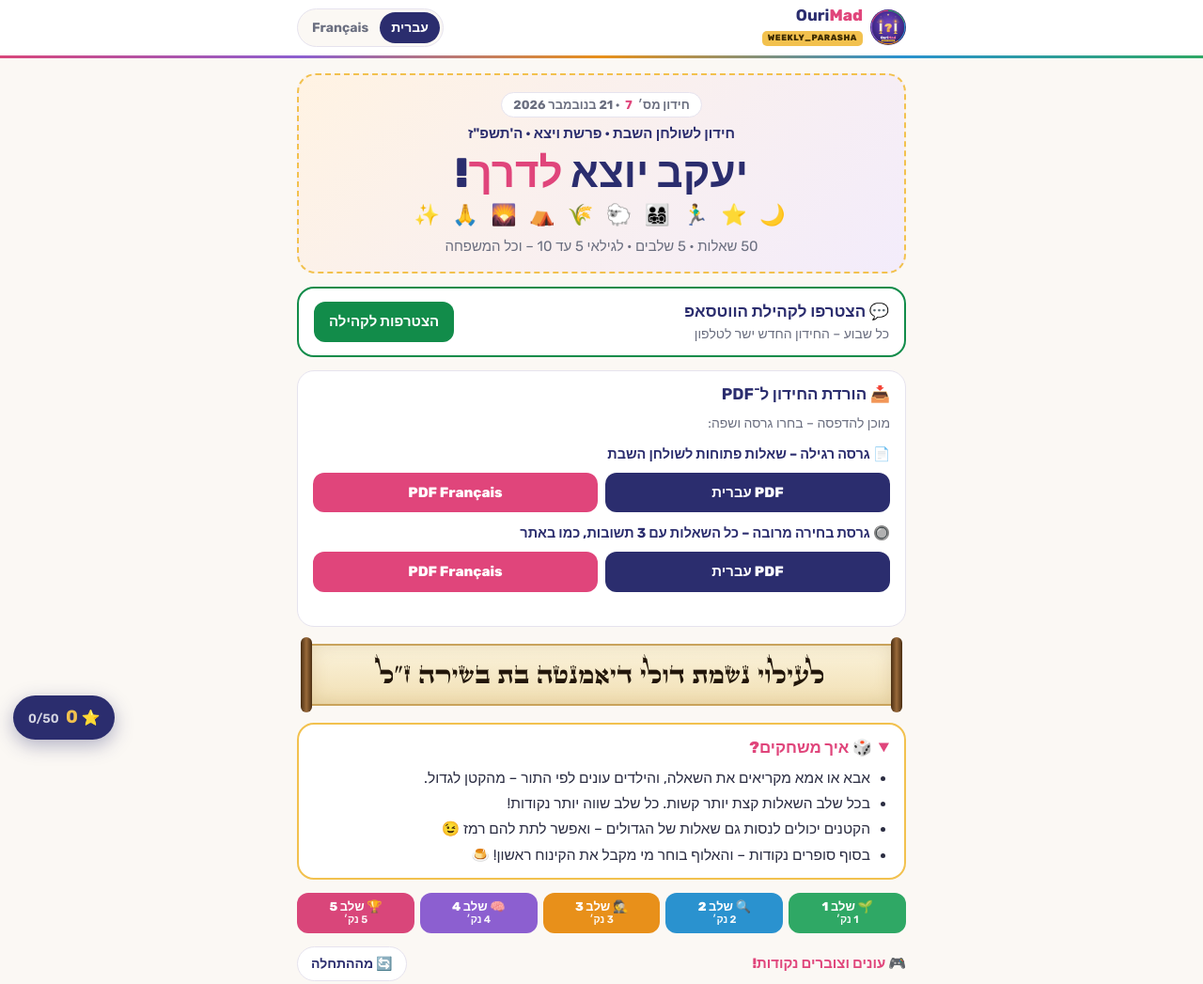
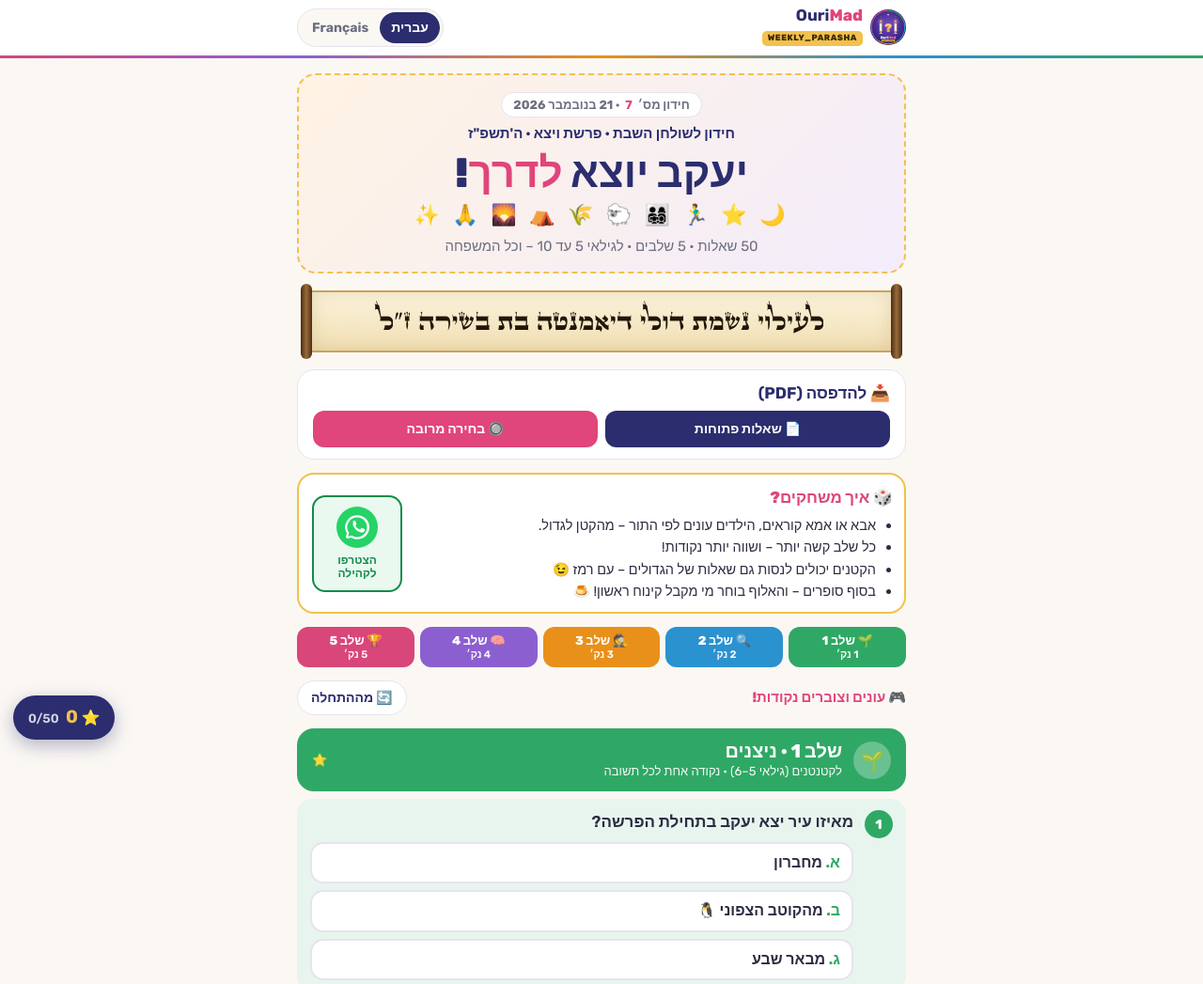
Before and after one commit to figaro6/parasha, a plain HTML site: page index.html in a window 1280 px wide. Shown: the top 1047 px of the page at 94% size. Drawn offline with Linux system fonts and the light colour scheme; a web font is replaced by a local one.

Commit message:
Site: dedication under the title, compact one-language PDF box, WhatsApp tile inside the rules box
Co-Authored-By: Claude Opus 5.5 <noreply@anthropic.com>
Claude-Session: https://claude.ai/code/session_01S9nMe3U32YHPd1cfJWsFuR

```diff
--- a/index.html
+++ b/index.html
@@ -69,7 +69,7 @@ h1 em{font-style:normal;color:var(--pink)}
 .oldnote button{border:0;background:var(--navy);color:var(--surface);border-radius:999px;padding:6px 14px;font-weight:700;cursor:pointer}
 
 /* download */
-.dl{display:none;flex-direction:column;gap:8px;background:var(--surface);border:1px solid var(--line);border-radius:18px;padding:12px 16px}
+.dl{display:none;flex-direction:column;gap:6px;background:var(--surface);border:1px solid var(--line);border-radius:18px;padding:12px 16px}
 body.can-dl .dl{display:flex}
 .dl h2{margin:0;font-size:17px;color:var(--navy)}
 .dl p{margin:0;font-size:14px;color:var(--muted)}
@@ -77,8 +77,9 @@ body.can-dl .dl{display:flex}
 .dlrow>*{flex:1;min-width:130px;border:0;border-radius:12px;padding:10px 12px;font-weight:800;font-size:15px;cursor:pointer;background:var(--navy);color:var(--surface);text-align:center;text-decoration:none}
 .dlrow>*+*{background:var(--pink)}
 .dlrow button:disabled{opacity:.6;cursor:progress}
-.dlmsg{font-size:14px;color:var(--muted);min-height:1.2em}
+.dlmsg{font-size:13px;color:var(--muted)}.dlmsg:empty{display:none}
 .dlv{font-size:14.5px;font-weight:700;color:var(--navy);margin-top:4px}
+.dl .dlrow>*{font-size:14px;padding:9px 6px;white-space:nowrap;min-width:0}
 
 /* WhatsApp community */
 .wa{display:flex;align-items:center;gap:12px;flex-wrap:wrap;background:var(--surface);border:2px solid var(--wa);border-radius:18px;padding:12px 16px}
@@ -89,9 +90,12 @@ body.can-dl .dl{display:flex}
 :root{--wa:#128c4a}
 
 /* how to play */
-.how{background:var(--surface);border:2px solid var(--gold);border-radius:18px;padding:12px 16px}
-.how summary{font-weight:800;color:var(--pink);font-size:17px;cursor:pointer}
-.how ul{margin:8px 0 0;padding-inline-start:20px;display:flex;flex-direction:column;gap:4px;font-size:15.5px}
+.how{display:flex;gap:12px;align-items:stretch;background:var(--surface);border:2px solid var(--gold);border-radius:18px;padding:12px 12px 12px 14px}
+.howmain{flex:1;min-width:0}
+.how h2{margin:0;font-weight:800;color:var(--pink);font-size:17px}
+.how ul{margin:6px 0 0;padding-inline-start:18px;display:flex;flex-direction:column;gap:3px;font-size:14.5px;line-height:1.4}
+.watile{flex:none;align-self:center;width:96px;display:flex;flex-direction:column;align-items:center;gap:6px;text-align:center;text-decoration:none;background:#e9f9ef;border:2px solid var(--wa);border-radius:14px;padding:10px 4px;color:var(--wa);font-weight:800;font-size:12px;line-height:1.2}
+.watile svg{width:44px;height:44px;background:#25d366;border-radius:50%;padding:6px;box-sizing:border-box}
 
 /* level nav + tools */
 .nav{display:grid;grid-template-columns:repeat(5,1fr);gap:6px}
@@ -219,11 +223,11 @@ const LV = [
   {c:"var(--l1)", i:"🌱"}, {c:"var(--l2)", i:"🔍"}, {c:"var(--l3)", i:"🕵️"}, {c:"var(--l4)", i:"🧠"}, {c:"var(--l5)", i:"🏆"}
 ];
 const UI = {
-  he:{dir:"rtl", series:"חידון מס׳", parasha:"פרשת", how:"🎲 איך משחקים?", lvl:"שלב", pts:n=>n+" נק׳",
+  he:{dir:"rtl", series:"חידון מס׳", parasha:"פרשת", how:"🎲 איך משחקים?", waT:"הצטרפו לקהילה", howS:["אבא או אמא קוראים, הילדים עונים לפי התור – מהקטן לגדול.","כל שלב קשה יותר – ושווה יותר נקודות!","הקטנים יכולים לנסות גם שאלות של הגדולים – עם רמז 😉","בסוף סופרים – והאלוף בוחר מי מקבל קינוח ראשון! 🍮"], lvl:"שלב", pts:n=>n+" נק׳",
       show:"הצגת התשובה", hide:"הסתרת התשובה", all:"הצגת כל התשובות", none:"הסתרת כל התשובות",
       letters:["א.","ב.","ג."], archive:"📚 ארכיון החידונים", latest:"השבוע", empty:"החידונים של השבועות הקודמים יופיעו כאן.",
       old:"זהו חידון מהארכיון.", back:"לחידון של השבוע", err:"לא הצלחנו לטעון את החידון. נסו לרענן את העמוד.", date:"he-IL",
-      dl:"📥 הורדת החידון ל־PDF", dlp:"מוכן להדפסה – בחרו שפה:", dlp2:"מוכן להדפסה – בחרו גרסה ושפה:", v1:"📄 גרסה רגילה – שאלות פתוחות לשולחן השבת", v2:"🔘 גרסת בחירה מרובה – כל השאלות עם 3 תשובות, כמו באתר", saving:"מכינים את הקובץ…", saved:"הקובץ נשמר ✓",
+      dl:"📥 להדפסה (PDF)", b1:"📄 שאלות פתוחות", b2:"🔘 בחירה מרובה", dlp:"מוכן להדפסה – בחרו שפה:", dlp2:"מוכן להדפסה – בחרו גרסה ושפה:", v1:"📄 גרסה רגילה – שאלות פתוחות לשולחן השבת", v2:"🔘 גרסת בחירה מרובה – כל השאלות עם 3 תשובות, כמו באתר", saving:"מכינים את הקובץ…", saved:"הקובץ נשמר ✓",
       declined:"ההורדה בוטלה.", dlfail:"ההורדה לא הצליחה. נסו שוב בעוד רגע.", dlext:"הכפתורים יפתחו את האתר הציבורי בלשונית חדשה – שם ההורדה מיידית:",
       wa:"💬 הצטרפו לקהילת הווטסאפ", wap:"כל שבוע – החידון החדש ישר לטלפון", wab:"הצטרפות לקהילה",
       play:"🎮 עונים וצוברים נקודות!", reset:"🔄 מההתחלה", resetq:"למחוק את הניקוד ולהתחיל מחדש?",
@@ -236,11 +240,11 @@ const UI = {
       comm:"🏆 לשתף את הניקוד בקהילה", copied:"📋 הטקסט הועתק – הדביקו בקבוצה ושלחו!",
       fab:"🏆 שיתוף", myScore:"🏆 הניקוד שלי", close:"סגירה",
       shareText:(s,m,p,a,t)=>a<t ? `🎲 כבר צברתי ${s} נקודות בחידון פרשת ${p} (${a}/${t} שאלות)! מי מנצח אותי? 😎👇` : `🎲 צברתי ${s}/${m} נקודות בחידון פרשת ${p}! מי מנצח אותי? 😎👇`},
-  fr:{dir:"ltr", series:"Quiz n°", parasha:"Paracha", how:"🎲 Comment jouer ?", lvl:"Niveau", pts:n=>n==1?"1 pt":n+" pts",
+  fr:{dir:"ltr", series:"Quiz n°", parasha:"Paracha", how:"🎲 Comment jouer ?", waT:"Rejoindre la<br>communauté", howS:["Papa ou maman lit, les enfants répondent à tour de rôle – du plus petit au plus grand.","Chaque niveau est plus dur – et rapporte plus de points !","Les petits peuvent tenter les questions des grands – avec un indice 😉","À la fin, on compte – et le champion choisit qui a le dessert en premier ! 🍮"], lvl:"Niveau", pts:n=>n==1?"1 pt":n+" pts",
       show:"Voir la réponse", hide:"Cacher la réponse", all:"Voir toutes les réponses", none:"Cacher toutes les réponses",
       letters:["a.","b.","c."], archive:"📚 Archives des quiz", latest:"Cette semaine", empty:"Les quiz des semaines précédentes apparaîtront ici.",
       old:"Ceci est un quiz des archives.", back:"Revenir au quiz de la semaine", err:"Le quiz n'a pas pu être chargé. Essayez de rafraîchir la page.", date:"fr-FR",
-      dl:"📥 Télécharger le quiz en PDF", dlp:"Prêt à imprimer – choisissez la langue :", dlp2:"Prêt à imprimer – choisissez la version et la langue :", v1:"📄 Version classique – questions ouvertes pour la table du Chabbat", v2:"🔘 Version QCM – toutes les questions à 3 choix, comme sur le site", saving:"Préparation du fichier…", saved:"Fichier enregistré ✓",
+      dl:"📥 À imprimer (PDF)", b1:"📄 Classique", b2:"🔘 QCM", dlp:"Prêt à imprimer – choisissez la langue :", dlp2:"Prêt à imprimer – choisissez la version et la langue :", v1:"📄 Version classique – questions ouvertes pour la table du Chabbat", v2:"🔘 Version QCM – toutes les questions à 3 choix, comme sur le site", saving:"Préparation du fichier…", saved:"Fichier enregistré ✓",
       declined:"Téléchargement annulé.", dlfail:"Le téléchargement n'a pas abouti. Réessayez dans un instant.", dlext:"Les boutons ouvrent le site public dans un nouvel onglet – le téléchargement s'y fait directement :",
       wa:"💬 Rejoignez la communauté WhatsApp", wap:"Chaque semaine, le nouveau quiz directement sur votre téléphone", wab:"Rejoindre la communauté",
       play:"🎮 On répond et on gagne des points !", reset:"🔄 Recommencer", resetq:"Effacer le score et recommencer ?",
@@ -314,11 +318,11 @@ async function render(){
      <div class="kicker">${t.kicker} · ${u.parasha} ${t.parasha} · ${lang==="he"?d.year_he:d.year}</div>
      <h1>${t.title}</h1><div class="emo" aria-hidden="true">${t.emoji}</div><div class="sub">${t.sub}</div>`));
 
-  app.append(waCard());
+  if(d.dedication) app.append(el("section",{class:"ded",lang:"he",dir:"rtl","aria-label":d.dedication}, `<span>${d.dedication}</span>`));
   if(meta.pdf){ const dl = el("section",{class:"dl",id:"dl","aria-labelledby":"dl-title"}); app.append(dl); fillDl(meta); }
-
-  if(d.dedication) app.append(el("section",{class:"ded",lang:"he",dir:"rtl","aria-label":d.dedication}, `<span>${d.dedication}</span>`));
-  app.append(el("details",{class:"how", open:""}, `<summary>${u.how}</summary><ul>${t.how.map(x=>`<li>${x}</li>`).join("")}</ul>`));
+  app.append(el("section",{class:"how"},
+    `<div class="howmain"><h2>${u.how}</h2><ul>${(u.howS||t.how).map(x=>`<li>${x}</li>`).join("")}</ul></div>
+     <a class="watile" href="${WA_URL}" target="_blank" rel="noopener">${WA_ICON}<span>${u.waT}</span></a>`));
 
   const nav = el("nav",{class:"nav","aria-label":u.lvl});
   t.levels.forEach((L,i)=>{
@@ -404,6 +408,7 @@ async function render(){
   arc.append(list); app.append(arc);
 }
 
+const WA_ICON = `<svg viewBox="0 0 32 32" aria-hidden="true"><path fill="#fff" d="M16 3.2A12.8 12.8 0 0 0 5 22.5L3.3 28.7l6.4-1.7A12.8 12.8 0 1 0 16 3.2zm0 2.3a10.5 10.5 0 1 1-5.4 19.5l-.4-.2-3.8 1 1-3.7-.2-.4A10.5 10.5 0 0 1 16 5.5z"/><path fill="#fff" d="M11.7 9.6c.3-.6.6-.6.9-.6h.8c.3 0 .6.1.8.6l1.1 2.6c.1.3.1.5-.1.8l-.7.9c-.2.2-.2.5 0 .8.6 1.1 2.1 2.8 4.1 3.6.3.1.5.1.7-.1l1-1.2c.2-.3.5-.3.8-.2l2.6 1.2c.3.2.5.3.5.6 0 .8-.3 1.8-1.1 2.3-.8.6-2.2 1-4.6.1-2.9-1.2-5.4-3.9-6.3-5.8-.9-1.9-.8-3.2-.5-3.8z"/></svg>`;
 const WA_URL = "https://chat.whatsapp.com/JjmPtZj7JYe0aMiUDLhqjE";
 const SCORES_URL = "https://chat.whatsapp.com/BUeEiECsc5NAk09FRHBfrL";  // "our scores" group inside the community
 function waCard(){
@@ -509,23 +514,22 @@ function fillDl(meta){
   dlMeta = meta;
   const box = document.getElementById("dl"); if(!box) return;
   const u = UI[lang];
-  // two printable versions when the quiz has them: classic (open questions) and multiple choice (same as the site)
-  const sets = [["", meta.pdf, u.v1], ["-qcm", meta.pdf_mc, u.v2]].filter(x=>x[1]);
-  box.innerHTML = `<h2 id="dl-title">${u.dl}</h2><p>${dlMode==="ext" ? u.dlext : (sets.length > 1 ? u.dlp2 : u.dlp)}</p>`;
+  // only the language the site is shown in; one button per version (classic / multiple choice)
+  const l = lang;
+  const sets = [["", meta.pdf, u.b1], ["-qcm", meta.pdf_mc, u.b2]].filter(x=>x[1] && x[1][l]);
+  box.innerHTML = `<h2 id="dl-title">${u.dl}</h2>${dlMode==="ext" ? `<p>${u.dlext}</p>` : ""}`;
   const msg = el("div",{class:"dlmsg","aria-live":"polite"});
-  for(const [suf, files, title] of sets){
-    if(sets.length > 1) box.append(el("div",{class:"dlv"}, title));
-    const row = el("div",{class:"dlrow"});
-    for(const [l, label] of [["he","PDF עברית"],["fr","PDF Français"]]){
-      if(!files[l]) continue;
+  const row = el("div",{class:"dlrow"});
+  for(const [suf, files, label] of sets){
+    {
       let b; const id = `dl-${l}${suf}`;
       if(dlMode==="save"){ b = el("button",{type:"button",id,lang:l}, label); b.onclick = ()=>savePdf(files[l], b, msg); }
       else if(dlMode==="ext"){ b = el("a",{id,lang:l,href:`${PUBLIC_URL}#${meta.slug}-${l}`,target:"_blank",rel:"noopener"}, label); }
       else { b = el("a",{id,lang:l,href:files[l],download:files[l].split("?")[0].split("/").pop()}, label); b.onclick = ()=>countDl(meta.slug, l+suf); }
       row.append(b);
     }
-    box.append(row);
   }
+  box.append(row);
   box.append(msg);
   if(dlMode==="link") showDlCount(meta.slug, box);
 }
```
